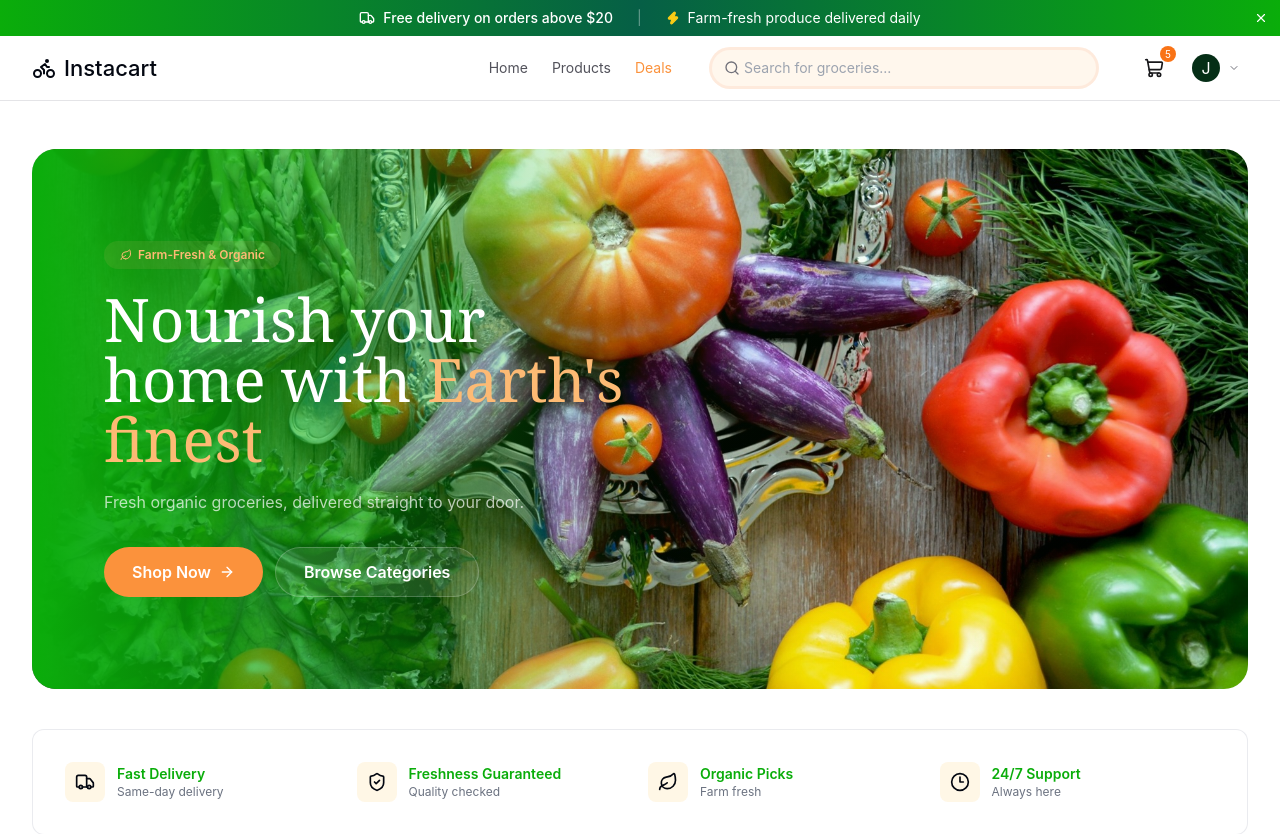
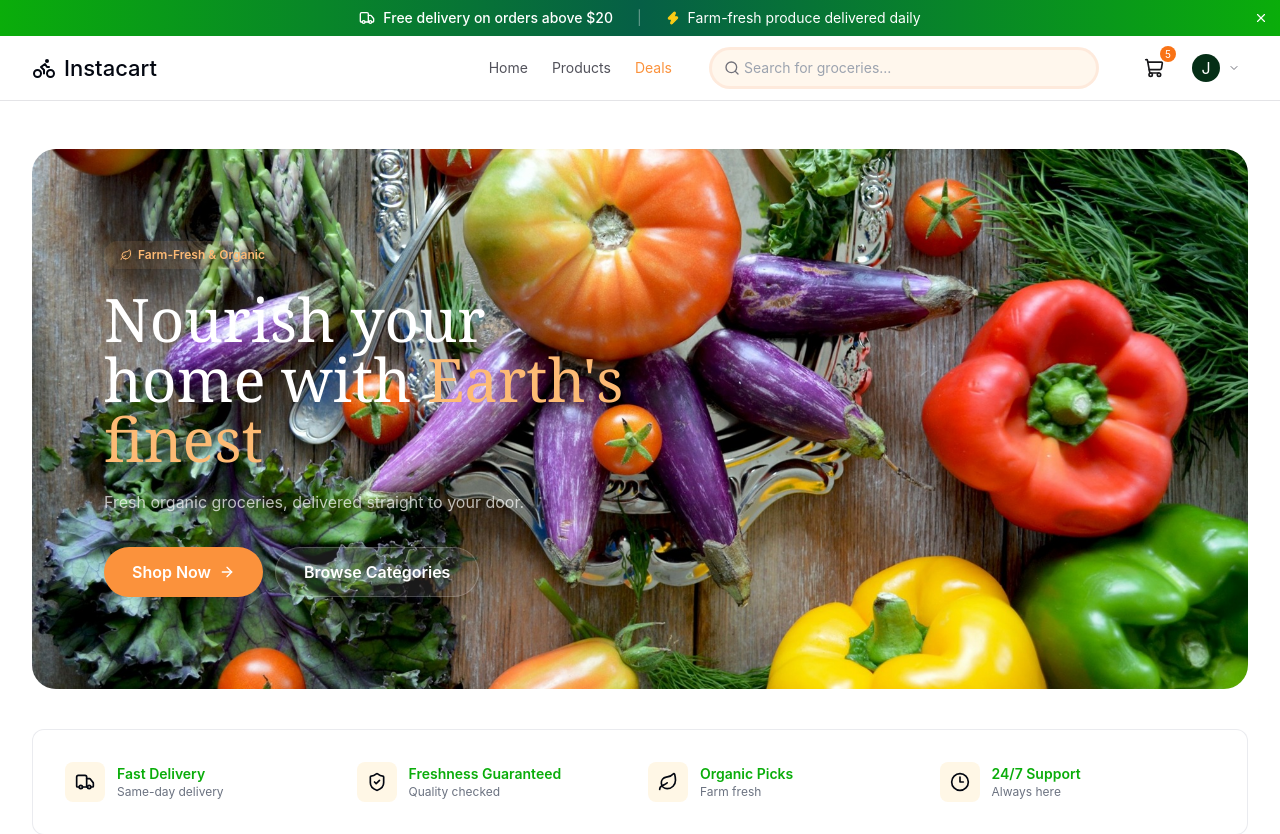
Before and after one commit to Enkhee-iu/Grocery-Delivery, a React (Vite) app in the folder Delivery-Front/: page / in a window 1280 px wide. Shown: the top 834 px of the page. Built offline with nearby package versions, Linux system fonts and the light colour scheme.

Commit message:
green screen take off

```diff
--- a/Delivery-Front/src/components/Home/Hero.tsx
+++ b/Delivery-Front/src/components/Home/Hero.tsx
@@ -5,7 +5,7 @@
   return (
     <section className="relative mb-10 flex min-h-[540px] items-center overflow-hidden rounded-3xl">
       <img src={heroBg} alt="Hero" className="absolute inset-0 h-full w-full object-cover" />
-      <div className="absolute inset-0 bg-gradient-to-r from-app-green via-app-green/5 to-transparent" />
+      <div className="absolute inset-0 bg-gradient-to-r  to-transparent" />
 
       <div className="relative mx-auto w-full max-w-7xl px-4 py-2 sm:px-6 lg:px-8">
         <div className="max-w-xl xl:pl-10">
```
